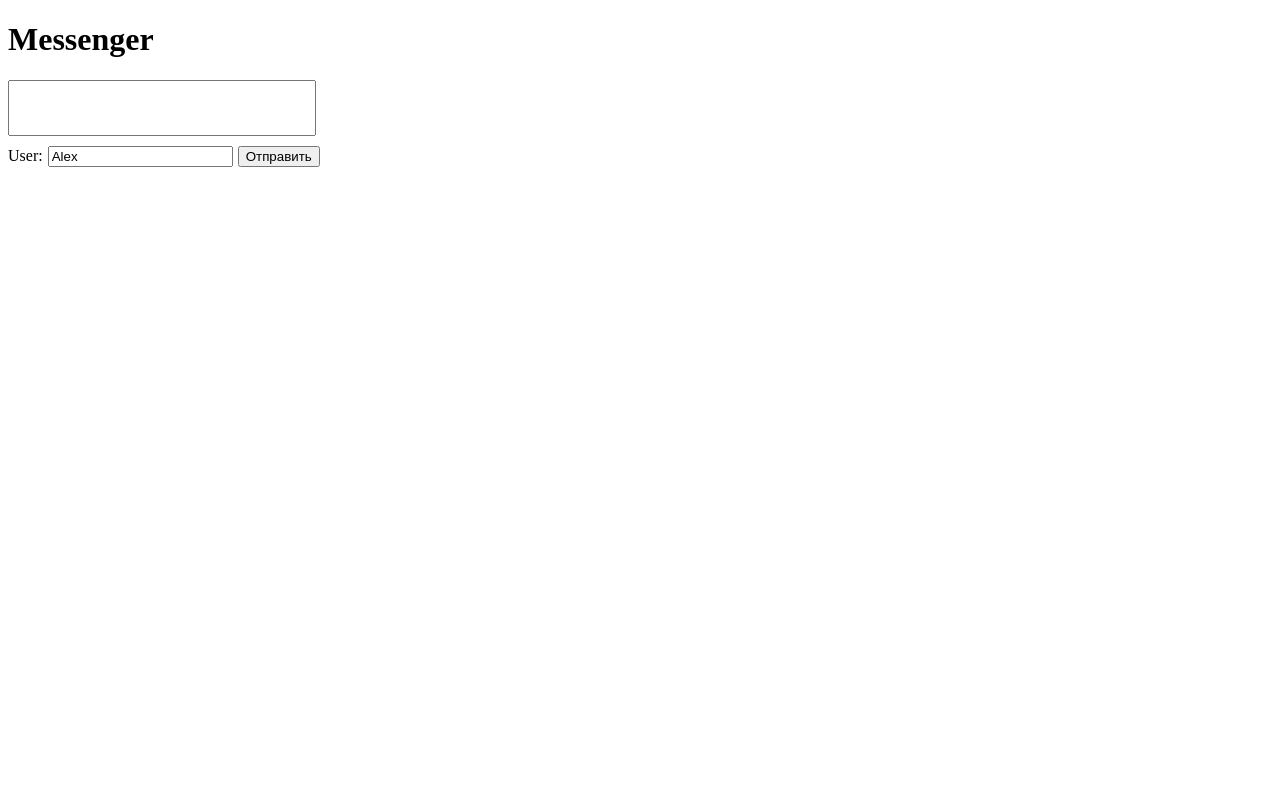
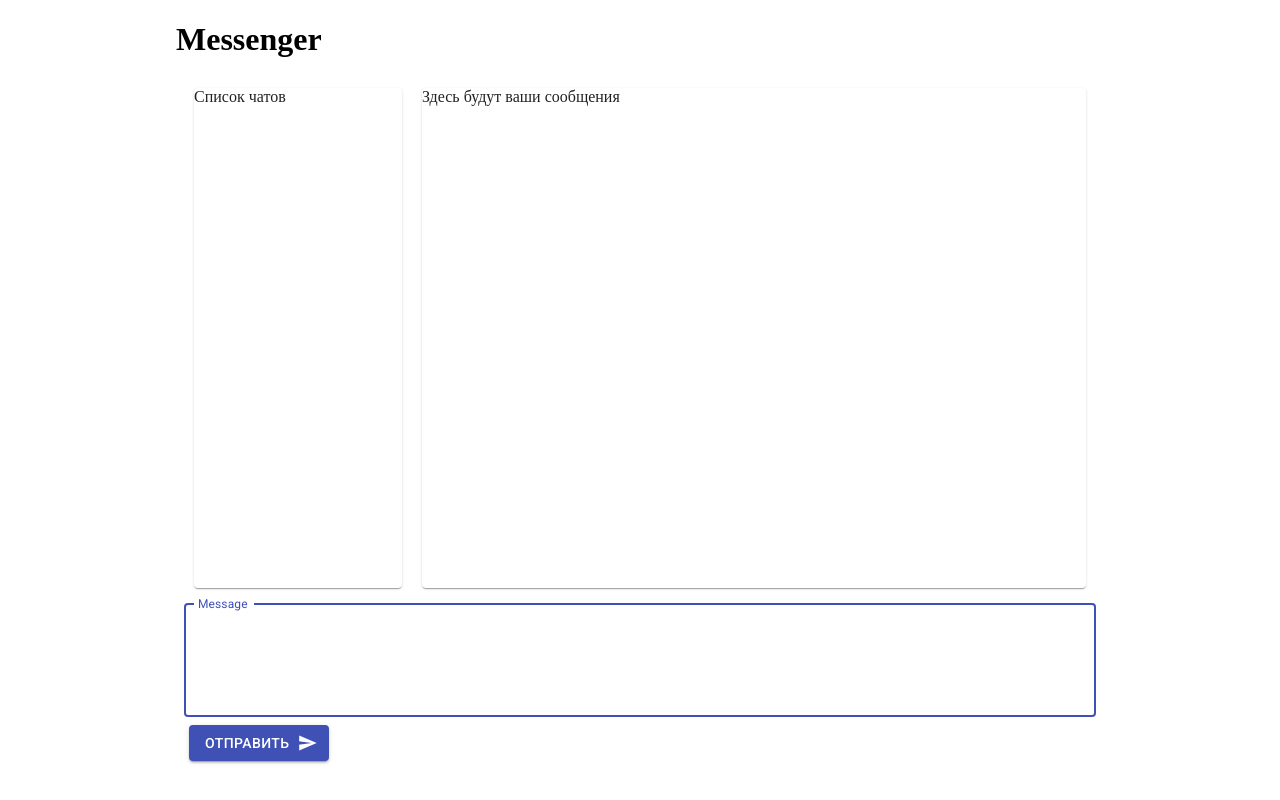
Before and after one commit to alexyasinsky/GB-web-2.1-React.js, a React (Create React App) app: page / in a window 1280 px wide. Built offline with nearby package versions, Linux system fonts and the light colour scheme.

Commit message:
24/07/21 task3: 3/5 done

```diff
--- a/package.json
+++ b/package.json
@@ -3,6 +3,8 @@
   "version": "0.1.0",
   "private": true,
   "dependencies": {
+    "@material-ui/core": "^4.12.2",
+    "@material-ui/icons": "^4.11.2",
     "@testing-library/jest-dom": "^5.11.4",
     "@testing-library/react": "^11.1.0",
     "@testing-library/user-event": "^12.1.10",
--- a/public/index.html
+++ b/public/index.html
@@ -3,6 +3,8 @@
   <head>
     <meta charset="utf-8" />
     <link rel="icon" href="%PUBLIC_URL%/favicon.ico" />
+    <link rel="stylesheet" href="https://fonts.googleapis.com/css?family=Roboto:300,400,500,700&display=swap" />
+    <link rel="stylesheet" href="https://fonts.googleapis.com/icon?family=Material+Icons" />
     <meta name="viewport" content="width=device-width, initial-scale=1" />
     <meta name="theme-color" content="#000000" />
     <meta
--- a/src/App.js
+++ b/src/App.js
@@ -1,17 +1,31 @@
 import { useState, useEffect } from "react";
-import List from "./components/List/List";
+
+import { Container, Grid, Paper, List } from '@material-ui/core';
+
+import MessageList from "./components/MessageList/MessageList";
 import Form from "./components/Form/Form";
 import './app.scss';
 
 
 function App() {
     const [messageList, setList] = useState([]);
+    const defaultMessage = 'Здесь будут ваши сообщения';
+    const [isDefaultMessageVisible, setVisible] = useState(true);
+    const user = "Alex";
+
+    useEffect(() => {
+      if (messageList.length > 0) {
+        setVisible(false);
+      }
+    }, [messageList])
 
     function handleSubmit(e) {
         e.preventDefault();
         let message = [{
-            user: e.target.user.value,
-            text: e.target.message.value
+            isOwner: true,
+            user: user,
+            text: e.target.message.value,
+            time: new Date().toLocaleTimeString()
         }]
         setList(messageList.concat(message));
     }
@@ -20,8 +34,10 @@ function App() {
         if (messageList.length !==0 && !(messageList[messageList.length - 1].user === 'bot')) {
             setTimeout(() => {
                 let message = [{
+                    isOwner: false,
                     user: 'bot',
-                    text: `${messageList[messageList.length - 1].text}?`
+                    text: `${messageList[messageList.length - 1].text}?`,
+                    time: new Date().toLocaleTimeString()
                 }];
                 setList(messageList.concat(message));
             }, 1500);
@@ -29,13 +45,30 @@ function App() {
     }, [messageList])
 
   return (
-      <>
-          <h1>Messenger</h1>
-          <ul>
-              <List list={messageList}/>
-          </ul>
-         <Form handler={handleSubmit} />
-    </>
+    <Container maxWidth="md">
+      <Grid container spacing={2}>
+        <h1>Messenger</h1>
+        <Grid item container xs={12} justifyContent="space-around" >
+          <Grid item xs={3}>
+            <Paper className='paper'>
+              Список чатов
+            </Paper>
+          </Grid>
+          <Grid item xs={9}>
+            <Paper className='paper'>
+              {isDefaultMessageVisible ? defaultMessage : ''}
+              <List>
+                <MessageList list={messageList}/>
+              </List>
+            </Paper>
+          </Grid>
+        </Grid>
+        <Grid item xs={12}>
+          <Form handler={handleSubmit} />
+        </Grid>
+      </Grid>
+    </Container>
+
   );
 }
 
--- a/src/app.scss
+++ b/src/app.scss
@@ -1,3 +1,10 @@
+.paper {
+  height: 500px;
+  margin-right: 10px;
+  margin-left: 10px;
+  overflow: auto;
+}
+
 .form {
 
   &__message {
@@ -13,3 +20,12 @@
     margin-left: 5px;
   }
 }
+
+.message-item {
+  &_owner {
+    text-align: right;
+  }
+  &_buddy {
+    text-align: left;
+  }
+}
--- a/src/components/Form/Form.js
+++ b/src/components/Form/Form.js
@@ -1,11 +1,50 @@
+import { Button, Icon, TextField } from '@material-ui/core';
+
+import { makeStyles } from '@material-ui/core/styles';
+import {useRef, useEffect} from "react";
+
+
 export default function Form(props) {
 	const handler = props.handler;
 
+	const inputRef = useRef(null);
+	useEffect(() => {
+		inputRef.current?.message.focus();
+	});
+
+
+	const useStyles = makeStyles((theme) => ({
+		button: {
+			margin: theme.spacing(1),
+		},
+		root: {
+			'& .MuiTextField-root': {
+				margin: theme.spacing(1),
+				width: '25ch',
+			},
+		},
+	}));
+
+	const classes = useStyles();
+
 	return (
-		<form className='form' onSubmit={handler}>
-			<input type="textarea" name='message' className='form__message'/>
-			<label htmlFor="user">User:</label><input type="text" name='user' defaultValue={'Alex'} className='form__user'/>
-			<button type='submit'>Отправить</button>
+		<form className='form' ref={inputRef} onSubmit={handler}>
+			<TextField
+
+				fullWidth={true}
+				label="Message"
+				name='message'
+				multiline
+				rows={4}
+				variant="outlined"
+			/>
+			<Button variant="contained"
+        color="primary"
+        className={classes.button}
+        endIcon={<Icon>send</Icon>}
+        type='submit'
+        >Отправить
+			</Button>
 		</form>
 	)
 }
--- a/src/components/List/List.js
+++ /dev/null
@@ -1,9 +0,0 @@
-export default function List(props) {
-    return props.list.map((message, ind) => (
-        <li key={ind}>
-            <h3>{message.user}</h3>
-            <p>{message.text}</p>
-        </li>
-    ))
-    // return <div>{props.list.toString()}</div>;
-}
--- /dev/null
+++ b/src/components/MessageList/MessageList.js
@@ -0,0 +1,13 @@
+
+import MessageListItem from "./MessageListItem/MessageListItem";
+import ListItem from '@material-ui/core/ListItem';
+
+export default function MessageList(props) {
+    return (
+      props.list.map((message, ind) =>
+        <ListItem key={`${message.user}+${ind}`}>
+          <MessageListItem message={message}/>
+        </ListItem>
+      )
+    )
+}
--- /dev/null
+++ b/src/components/MessageList/MessageListItem/MessageListItem.js
@@ -0,0 +1,25 @@
+import ListItemText from '@material-ui/core/ListItemText';
+import {useEffect, useState} from "react";
+
+
+export default function MessageListItem (props) {
+
+	const [itemClass, setItemClass] = useState('');
+
+	useEffect(() => {
+		if (props.message.isOwner) {
+			setItemClass('message-item_owner');
+		} else {
+			setItemClass('message-item_buddy');
+		}
+	}, [props])
+
+
+	return (
+			<ListItemText
+				className={itemClass}
+				primary={props.message.text}
+				secondary={props.message.time}
+			/>
+	)
+}
```
Also changed, not shown: 1 other file (tests, documents, lock files or other folders).
